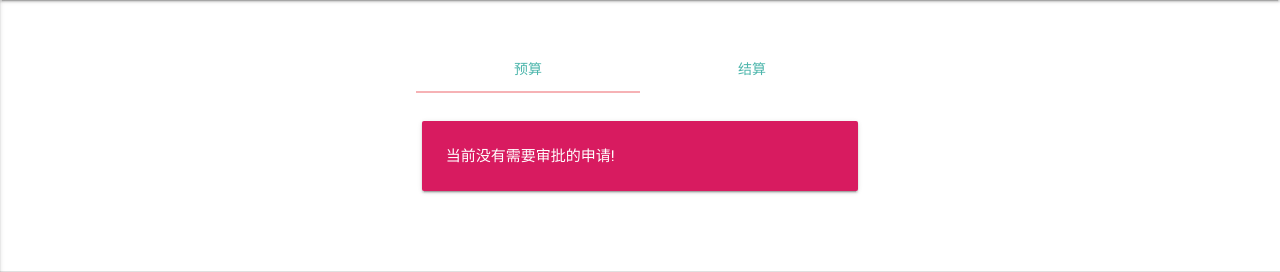
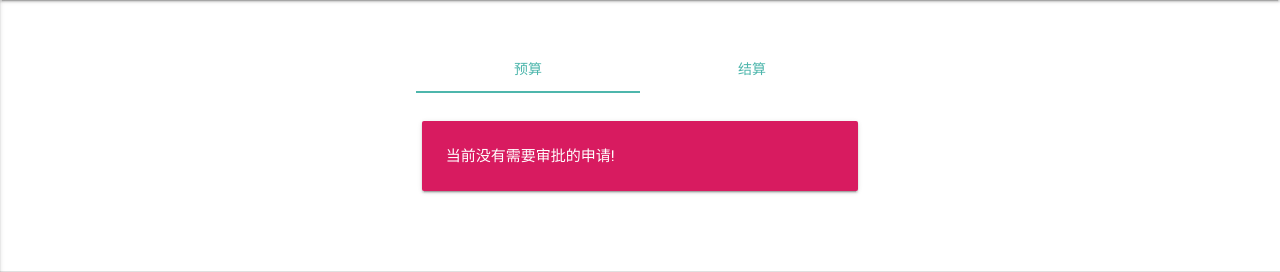
Before and after one commit to szu-stu/ezFund, a Django app: page / in a window 1280 px wide. Shown: the part 166-438 px from the top of the page. Run offline with Django 3.2, Linux system fonts and the light colour scheme; the visitor is signed in with stand-in values (Sample User, id 1); data that the repository does not hold is empty; some libraries are stand-ins or nearby versions.

Commit message:
list bug fixed

```diff
--- a/fund/templates/index.html
+++ b/fund/templates/index.html
@@ -11,6 +11,11 @@
 {% endif %}
 
 {% if not student_view %}
+<style>
+    .tabs .indicator {
+        background-color: #4db6ac !important;
+    }
+</style>
 <div class="row" id="tabby">
     <div class="col s12">
         <ul class="tabs teal-text text-lighten-2">
--- a/fund/views.py
+++ b/fund/views.py
@@ -32,7 +32,7 @@ def index(request):
             student_view = False
             stucon_view = False
             fund_objects = (Fund.objects.filter(is_objected=False, is_viewed_by_student=True) | Fund.objects.filter( is_viewed_by_teacher=True))
-            paycheck_objects =( Fund.objects.exclude(paycheck_status="not_uploaded") | Fund.objects.exclude(paycheck_status="applied")| Fund.objects.exclude(paycheck_status="stucon_disapproved"))
+            paycheck_objects =((Fund.objects.exclude(paycheck_status="not_uploaded")).exclude(paycheck_status="applied")).exclude(paycheck_status="stucon_disapproved")
         else:
             if now_user.has_perm(perm="fund.apply_only"):
                 student_view = True
```
